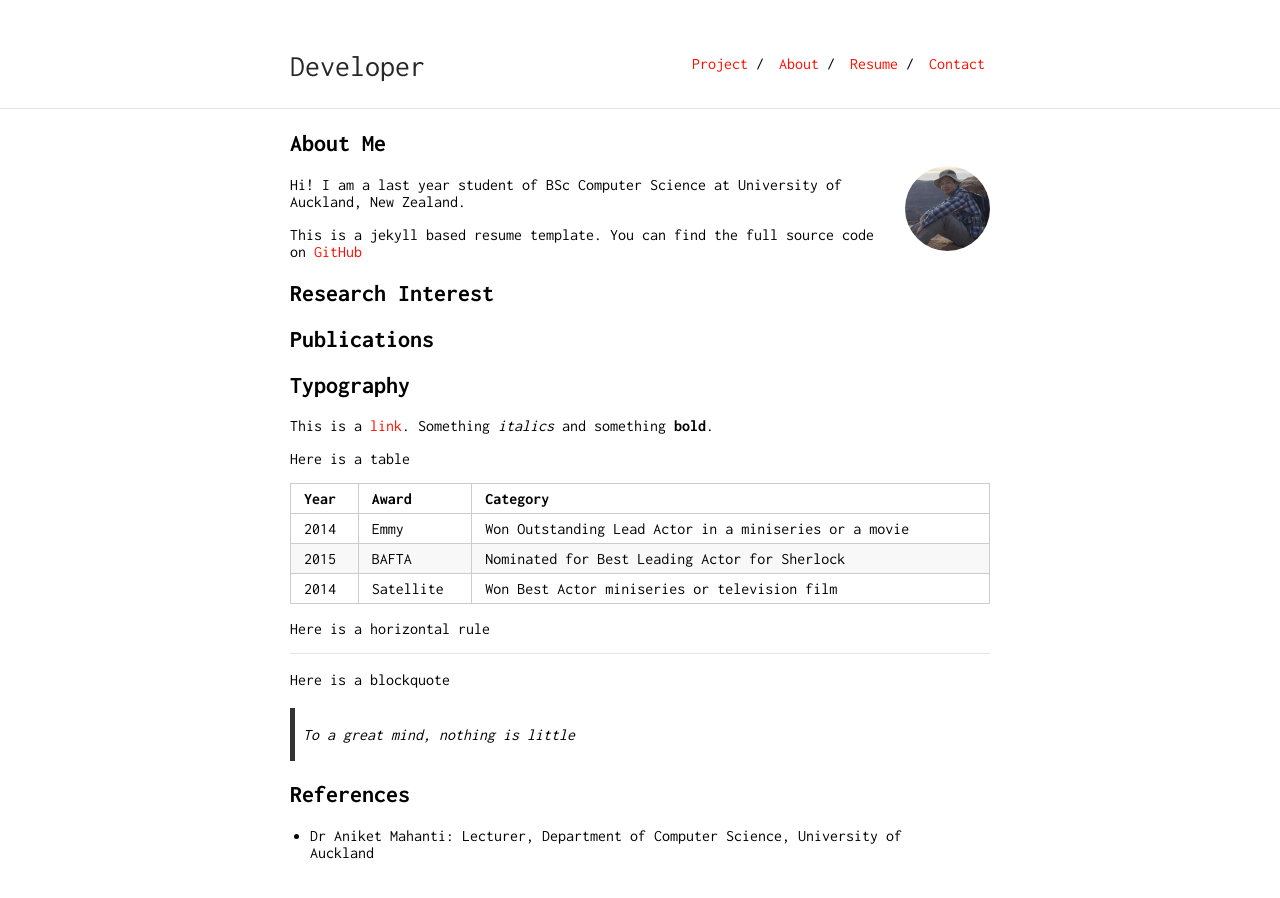
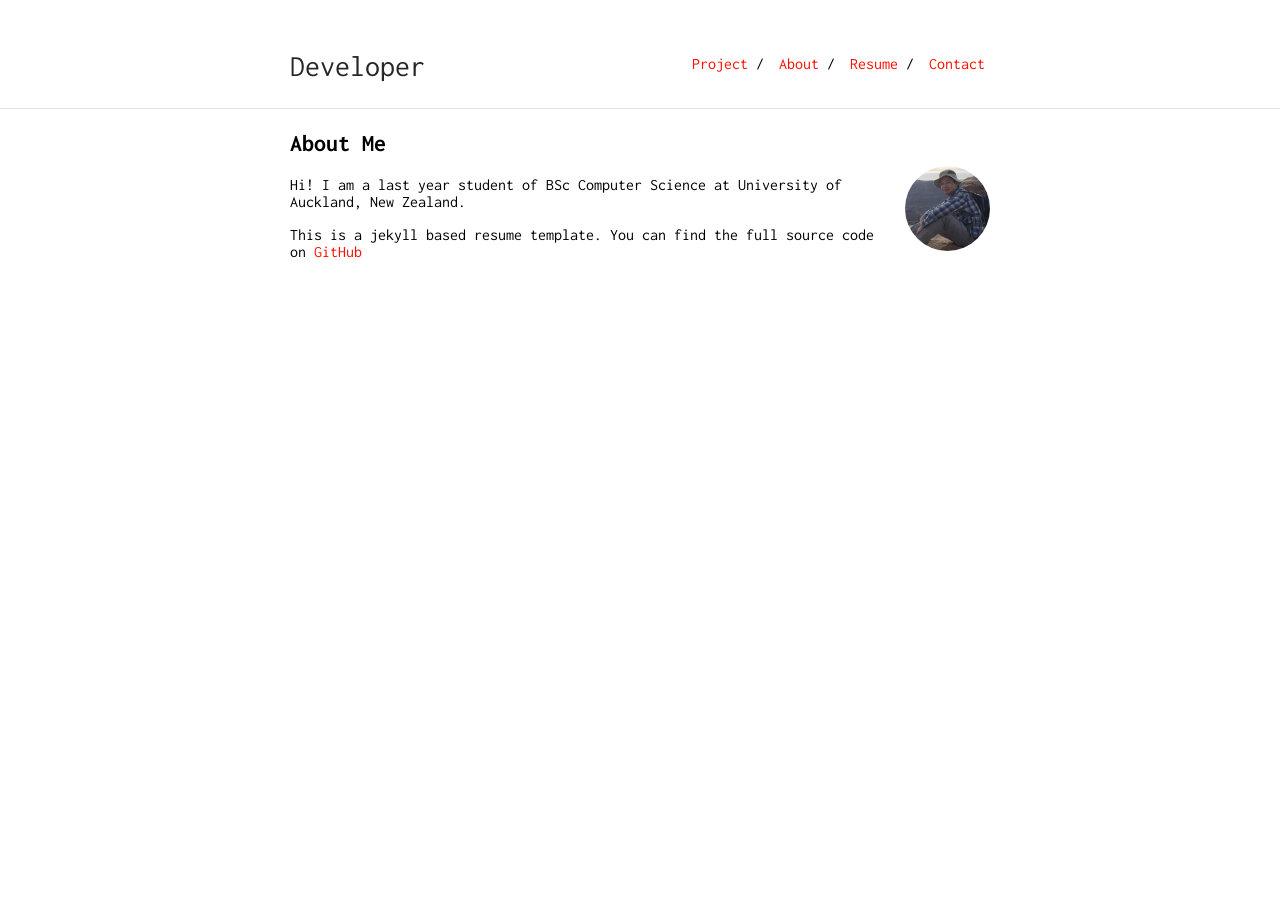
Before and after one commit to hche608/hche608.github.io, a Jekyll site: the page built from index.md, in a window 1280 px wide. Built offline with Jekyll 4.4.1, drawn with Linux system fonts in a browser that asks for light colours.

Commit message:
update info

```diff
--- a/index.md
+++ b/index.md
@@ -9,35 +9,3 @@ layout: default
 Hi! I am a last year student of BSc Computer Science at University of Auckland, New Zealand.
 
 This is a jekyll based resume template. You can find the full source code on [GitHub](https://github.com/hche608/hche608.github.io)
-
-## Research Interest
-
-
-
-## Publications
-
-
-
-## Typography
-
-This is a [link](http://google.com). Something *italics* and something **bold**.
-
-Here is a table
-
-Year | Award | Category
------|-------|--------
-2014 | Emmy  | Won Outstanding Lead Actor in a miniseries or a movie
-2015 | BAFTA | Nominated for Best Leading Actor for Sherlock
-2014 | Satellite | Won Best Actor miniseries or television film
-
-Here is a horizontal rule
-
----
-
-Here is a blockquote
-
-> To a great mind, nothing is little
-
-## References
-
-* Dr Aniket Mahanti: Lecturer, Department of Computer Science, University of Auckland
```
Also changed, not shown: contact.md (+3 -4 lines), project.md (+1 -1 lines).
